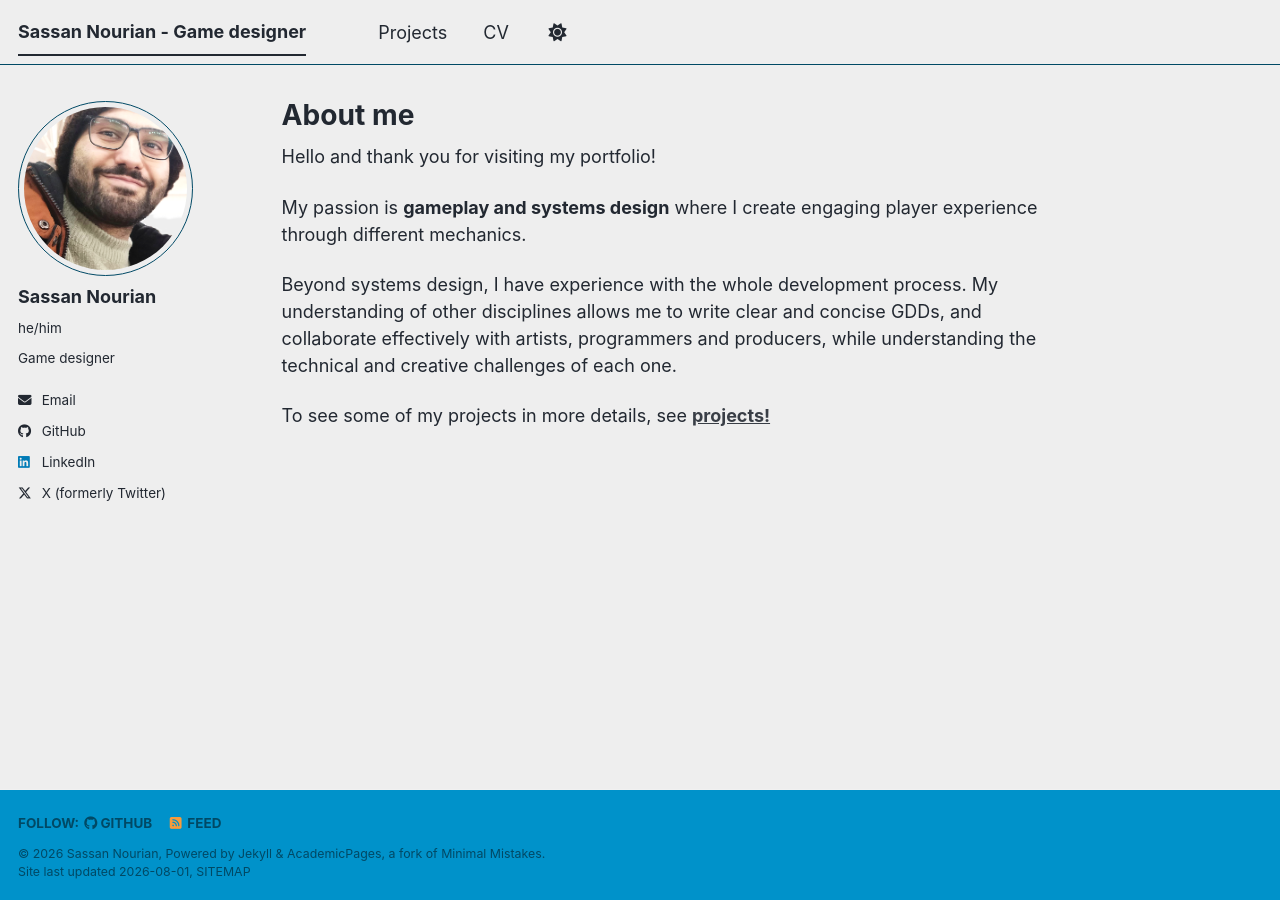
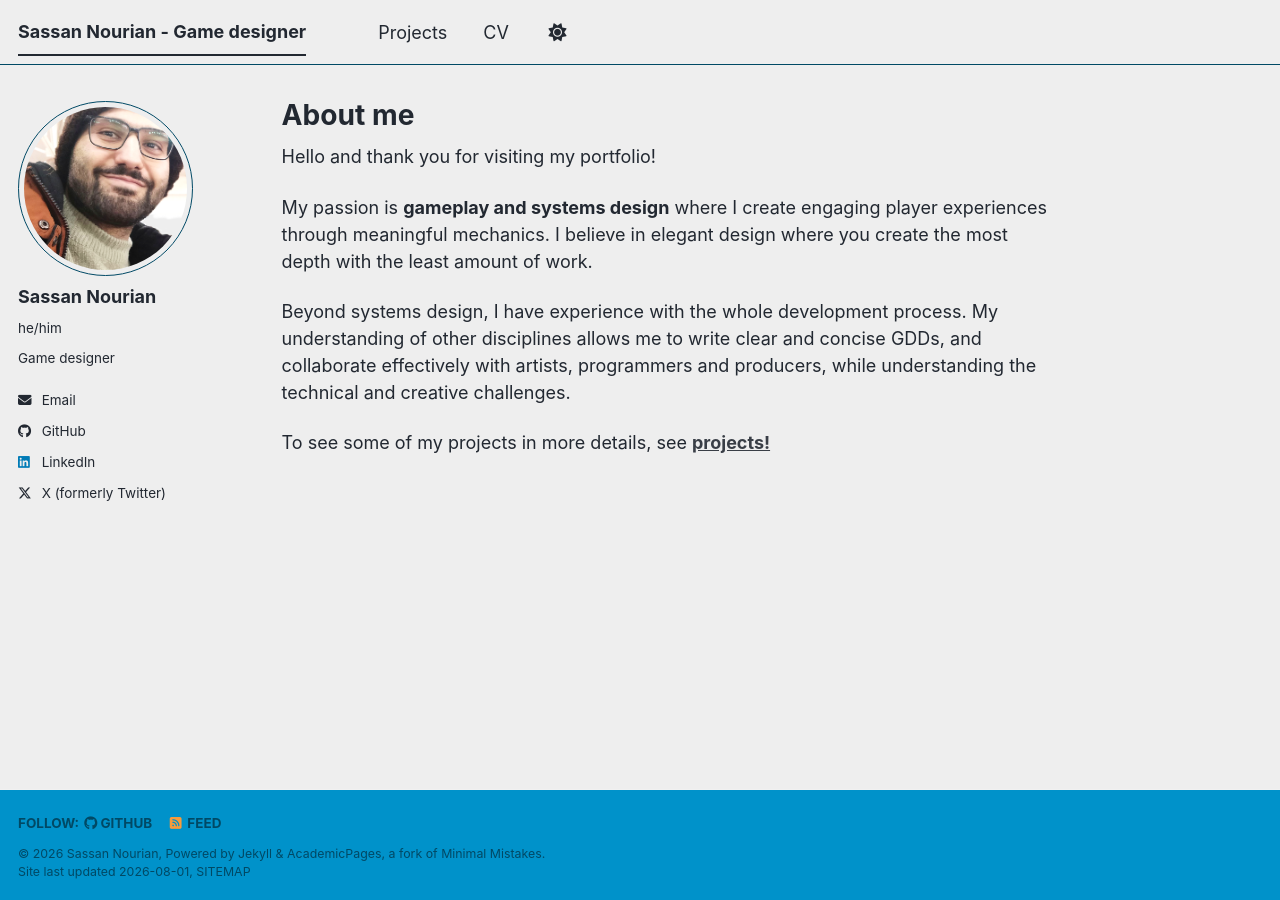
Before and after one commit to SassanTheDev/SassanTheDev.github.io, a Jekyll site: the page built from _pages/about.md, in a window 1280 px wide. Built offline with Jekyll 4.4.1, drawn with Linux system fonts in a browser that asks for light colours; a style sheet for code colours, icons or effects is not loaded.

Commit message:
Enhance clarity in about.md content
Refined language for clarity and impact in the about section.

```diff
--- a/_pages/about.md
+++ b/_pages/about.md
@@ -9,8 +9,8 @@ redirect_from:
 
 Hello and thank you for visiting my portfolio!
 
-My passion is **gameplay and systems design** where I create engaging player experience through different mechanics.
+My passion is **gameplay and systems design** where I create engaging player experiences through meaningful mechanics. I believe in elegant design where you create the most depth with the least amount of work.
 
-Beyond systems design, I have experience with the whole development process. My understanding of other disciplines allows me to write clear and concise GDDs, and collaborate effectively with artists, programmers and producers, while understanding the technical and creative challenges of each one.
+Beyond systems design, I have experience with the whole development process. My understanding of other disciplines allows me to write clear and concise GDDs, and collaborate effectively with artists, programmers and producers, while understanding the technical and creative challenges.
 
 To see some of my projects in more details, see **[projects!](projects)**
```
